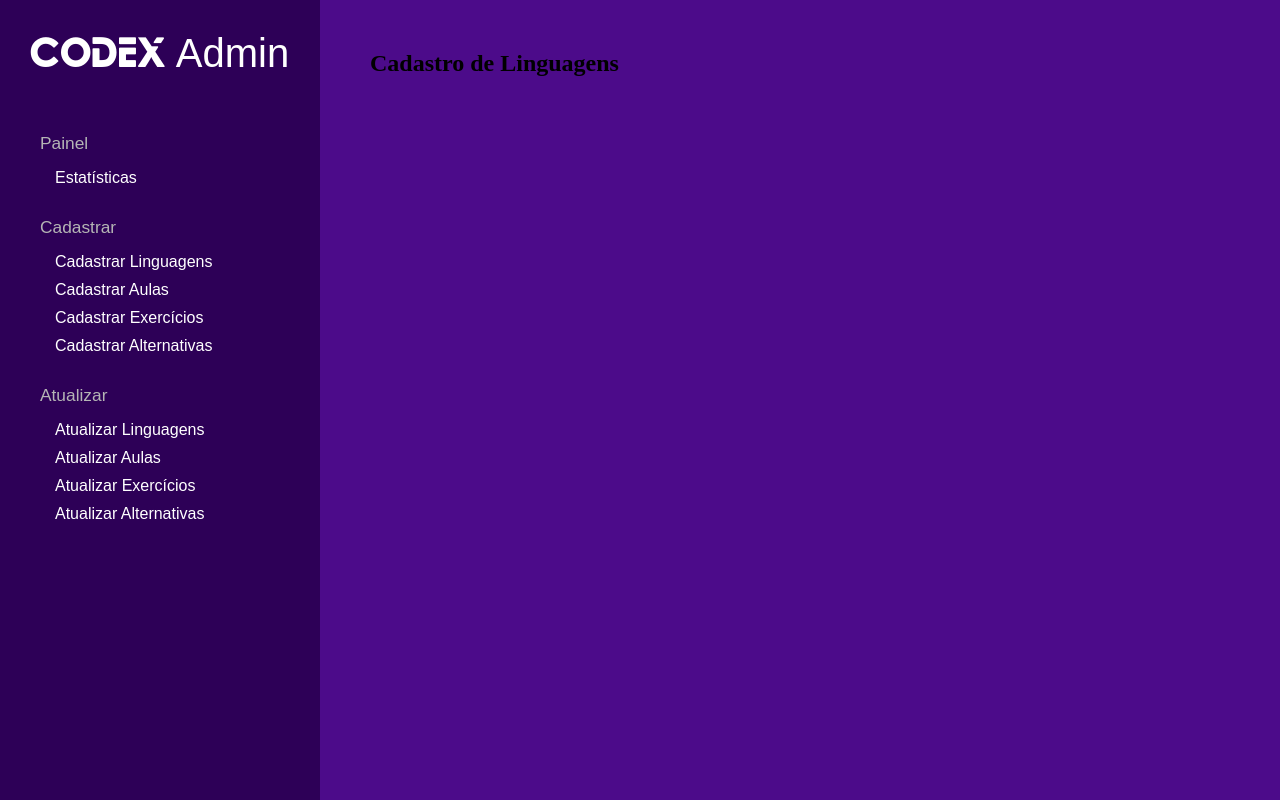
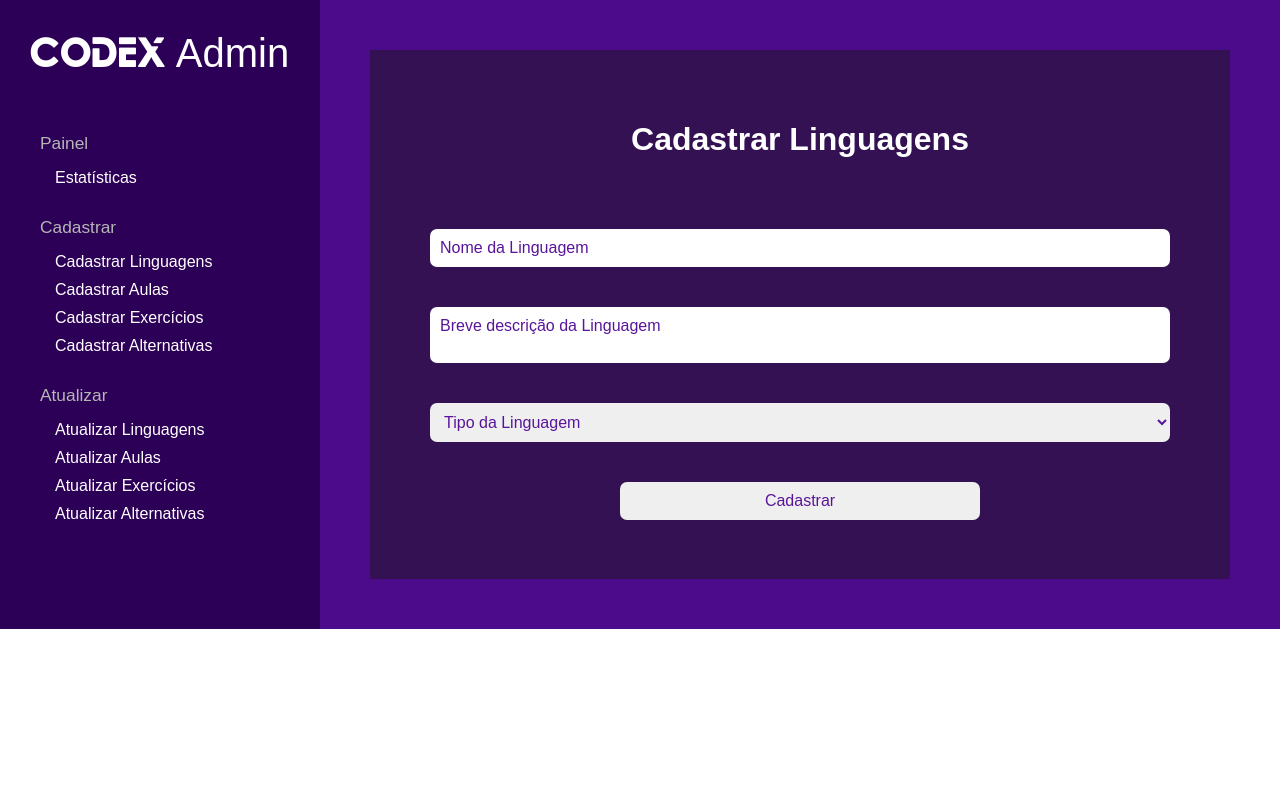
Before and after one commit to MarceloJimenes/site-codex, a PHP site: page /pages/admin-dashboard/dashboard.php?view=1 in a window 1280 px wide. Run offline with PHP 8.4, Linux system fonts and the light colour scheme.

Commit message:
Stylized the Views page on Dashboard

```diff
--- a/pages/admin-dashboard/dashboard.css
+++ b/pages/admin-dashboard/dashboard.css
@@ -11,7 +11,7 @@
 section {
   display: grid;
   grid-template-columns: 1fr 3fr;
-  grid-template-rows: 100vh;
+  /* grid-template-rows: 100%; */
   grid-template-areas: "menu content";
 }
 .menu {
--- a/pages/admin-dashboard/styles/formRegister.css
+++ b/pages/admin-dashboard/styles/formRegister.css
@@ -0,0 +1,49 @@
+* {
+  margin: 0;
+  padding: 0;
+  box-sizing: border-box;
+  font-family: Arial;
+}
+.box {
+  background-color: #331153;
+  height: 100%;
+  padding: 71px 0 19px 0;
+}
+.title {
+  font-size: 24pt;
+  color: #fff;
+  text-align: center;
+  margin-bottom: 71px;
+}
+
+/* form stylization */
+form {
+  display: grid;
+  grid-column: 1fr;
+}
+.field {
+  margin: 0 60px 40px;
+  padding: 10px;
+  color: #591599;
+  border-radius: 7px;
+  border: none;
+  outline: none;
+  resize: none;
+  font-size: 12pt;
+}
+.button {
+  margin: 0 250px 40px;
+  padding: 10px;
+  color: #591599;
+  border-radius: 7px;
+  border: none;
+  outline: none;
+  font-size: 12pt;
+}
+.button:hover {
+  transition: ease 0.3s;
+  background-color: #d3c9dd;
+}
+::-webkit-input-placeholder {
+  color: #591599;
+}
--- a/pages/admin-dashboard/views/langRegister.php
+++ b/pages/admin-dashboard/views/langRegister.php
@@ -1 +1,19 @@
-<h1>Cadastro de Linguagens</h1>
+<link rel="stylesheet" href="styles/formRegister.css">
+
+<div class="box">
+  <h1 class="title">Cadastrar Linguagens</h1>
+
+  <form action="" method="post">
+    <input type="text" class="field" name="languageName" placeholder="Nome da Linguagem">
+    <textarea name="languageDescription" class="field" placeholder="Breve descrição da Linguagem"></textarea>
+
+    <select name="languageType" class="field">
+      <option value="" disabled selected>Tipo da Linguagem</option>
+      <option value="f">Front-end</option>
+      <option value="b">Back-end</option>
+      <option value="h">Híbrida</option>
+    </select>
+
+    <input type="submit" class="button" value="Cadastrar">
+  </form>
+</div>
```
Also changed, not shown: pages/admin-dashboard/views/alterRegister.php (+38 -2 lines), pages/admin-dashboard/views/classRegister.php (+22 -2 lines), pages/admin-dashboard/views/exerRegister.php (+32 -2 lines).
